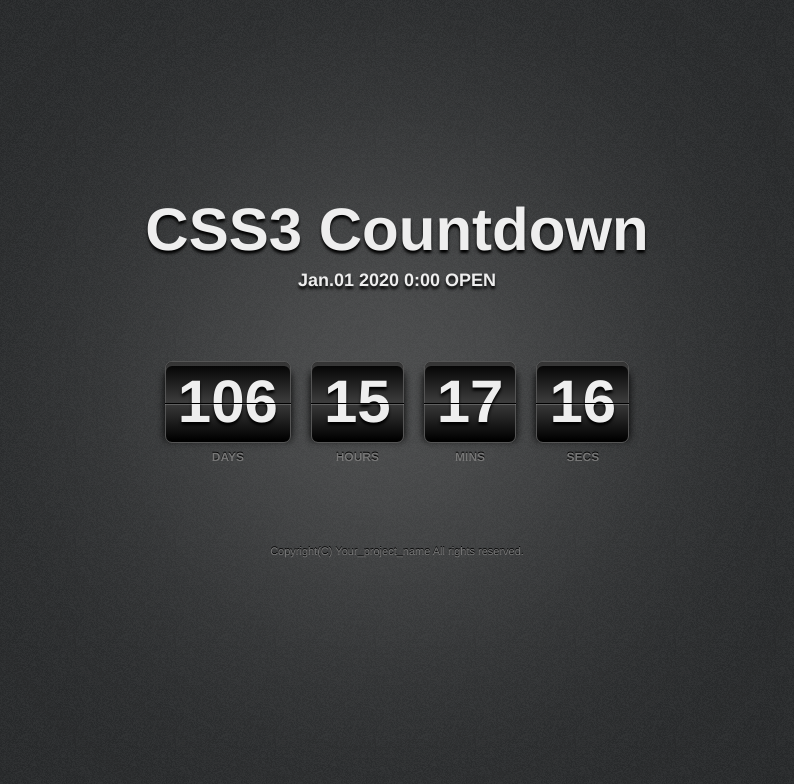
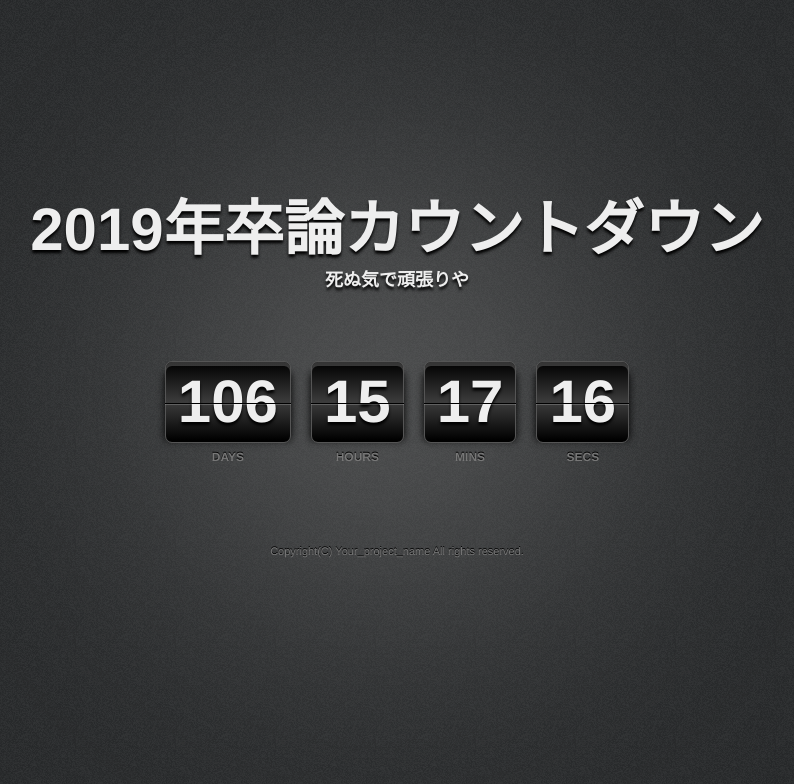
Before and after one commit to ysj-zero/countdown, a plain HTML site: page index.html in a window 1280 px wide. Shown: the whole page, without its empty margins (243-1037 px from the left). Drawn offline with nearby package versions, Linux system fonts and the light colour scheme.

Commit message:
Update index.html

```diff
--- a/index.html
+++ b/index.html
@@ -10,8 +10,8 @@
 <body>
   <div class="bg-gradient"></div>
   <div class="container">
-    <h1>CSS3 Countdown</h1>
-    <h2>Jan.01 2020 0:00 OPEN</h2>
+    <h1>2019年卒論カウントダウン</h1>
+    <h2>死ぬ気で頑張りや</h2>
     <div id="CDT"></div>
     <footer>
       <p>
```
